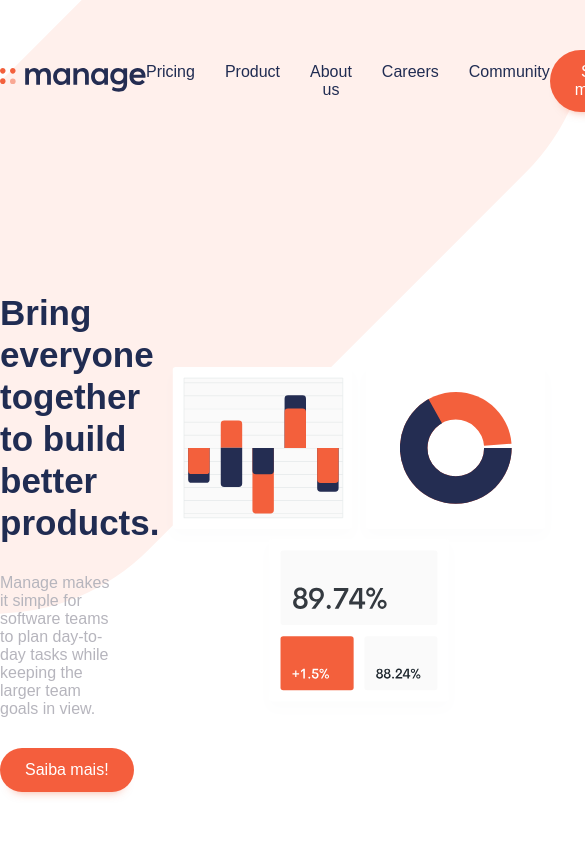
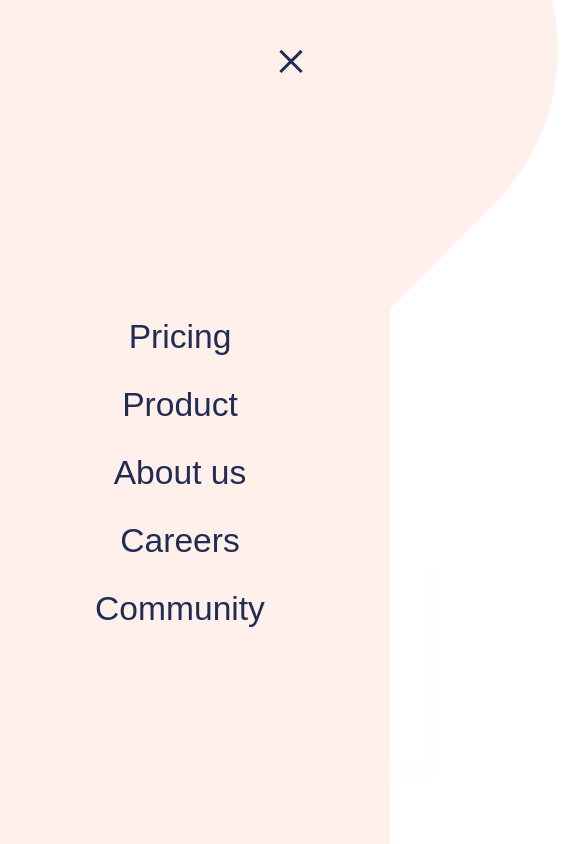
Before and after one commit to Vitorholtz/fe_challenge1, a plain HTML site: page index.html in a window 390 px wide. Shown: the top 844 px of the page, 585 px wide, since content can reach past the window. Drawn offline with Linux system fonts and the light colour scheme; a web font is replaced by a local one.

Commit message:
hambmenu

```diff
--- a/css/_buttons.scss
+++ b/css/_buttons.scss
@@ -1,6 +1,6 @@
 @mixin button() {
 
-    padding: 1.3rem 2.5rem ;
+    padding: 1.3rem 2.5rem;
     border: none;
     border-radius: 50px;
     outline: none;
--- a/css/_header.scss
+++ b/css/_header.scss
@@ -1,4 +1,4 @@
-header {
+.menu-toggle {
 
     width: 100%;
     display: flex;
@@ -24,4 +24,5 @@ header {
 
         }
     }
+
 }
--- a/css/_media-queries.scss
+++ b/css/_media-queries.scss
@@ -11,7 +11,7 @@
 
 
     .hero, .features, .testimonial {
-        max-width: 850px;
+        max-width: 750px;
 
         .col-left {
 
@@ -46,5 +46,115 @@
             }
         }
     }
+}
+
+@media (max-width: 800px) {
+
+    .hero {
+
+        flex-direction: column;
+
+        .col-left {
+
+            text-align: center;
+            align-items: center;
+            margin-bottom: 10rem;
+
+            h1 {
+
+                width: 50%;
+            }
+        }
+
+        .col-right img {
+
+            width: 60rem;
+
+         }
+    }
+
+    footer {
+        flex-direction: column;
+        gap: 10rem;
+    }
+
+html {
+
+    font-size: 52.5%;
+ }
+
+ .menu-toggle {
+
+    .nav {
+        display: none;
+    }
+
+    .hamburger {
+        width: 30px;
+        height: 20px;
+        display: flex;
+        flex-direction: column;
+        justify-content: space-between;
+        cursor: pointer;
+
+        span {
+
+            display: block;
+            height: 3px;
+            width: 100%;
+            background-color: $primary-fontcolor;
+            transition-duration: .4s;
+        }
+    }
+}
+
+    .menu-toggle-on {
+
+        background-color: $orange3;
+        height: 120vh;
+        position: absolute;
+        top: -6rem;
+        left: 0;
+        padding: 10rem;
+        display: flex;
+        justify-content: space-between;
+        align-items: flex-start;
+        transition: .7s;
+
+
+        .btn {
+
+            display: none;
+
+        }
+        .navbar-logo {
+            display: none;
+        }
+
+        .nav {
+            display: flex;
+            flex-direction: column;
+            font-size: 4rem;
+            align-self: center;
+            width: 80%;
+            margin: auto;
+        }
+
+        .hamburger {
+
+            .one {
+                transform: rotate(45deg) translate(7px, 7px);
+            }
+
+            .two {
+                opacity: 0;
+            }
+
+            .three {
+                transform: rotate(-45deg) translate(5px, -5px);
+            }
+        }
+
+    }
 
 }
--- a/index.html
+++ b/index.html
@@ -11,6 +11,7 @@
 <body>
 
     <header>
+    <div class="menu-toggle menu-toggle-on">
         <a class="navbar-logo" href="#">
             <img src="images\logo.svg" alt="">
         </a>
@@ -24,6 +25,14 @@
         </ul>
 
         <button class="btn"> See more!</button>
+
+
+        <div class="hamburger">
+            <span class="one"></span>
+            <span class="two"></span>
+            <span class="three"></span>
+        </div>
+    </div>
 
     </header>
 
@@ -163,6 +172,6 @@
               </div>
         </div>
     </footer>
-
+    <script src="main.js" ></script>
 </body>
 </html>
--- /dev/null
+++ b/main.js
@@ -0,0 +1,8 @@
+let show = true
+
+const menuToggle = document.querySelector('.menu-toggle');
+const menuToggleON = document.querySelector('.menu-toggle-on');
+
+menuToggleON.addEventListener ('click', () =>{
+    menuToggle.classList.toggle('menu-toggle-on')
+})
```
Also changed, not shown: css/main.css, 1 other file.
